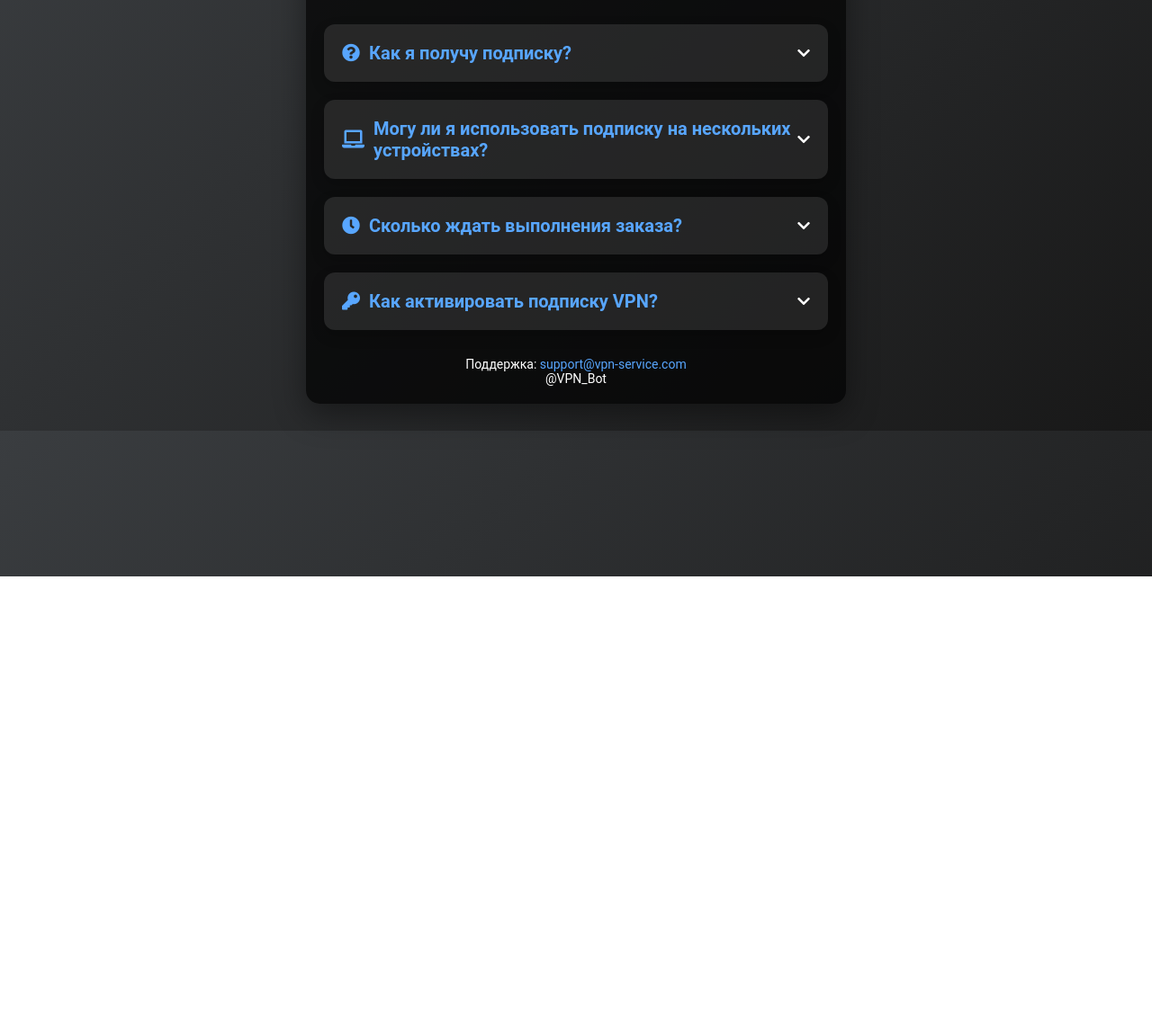
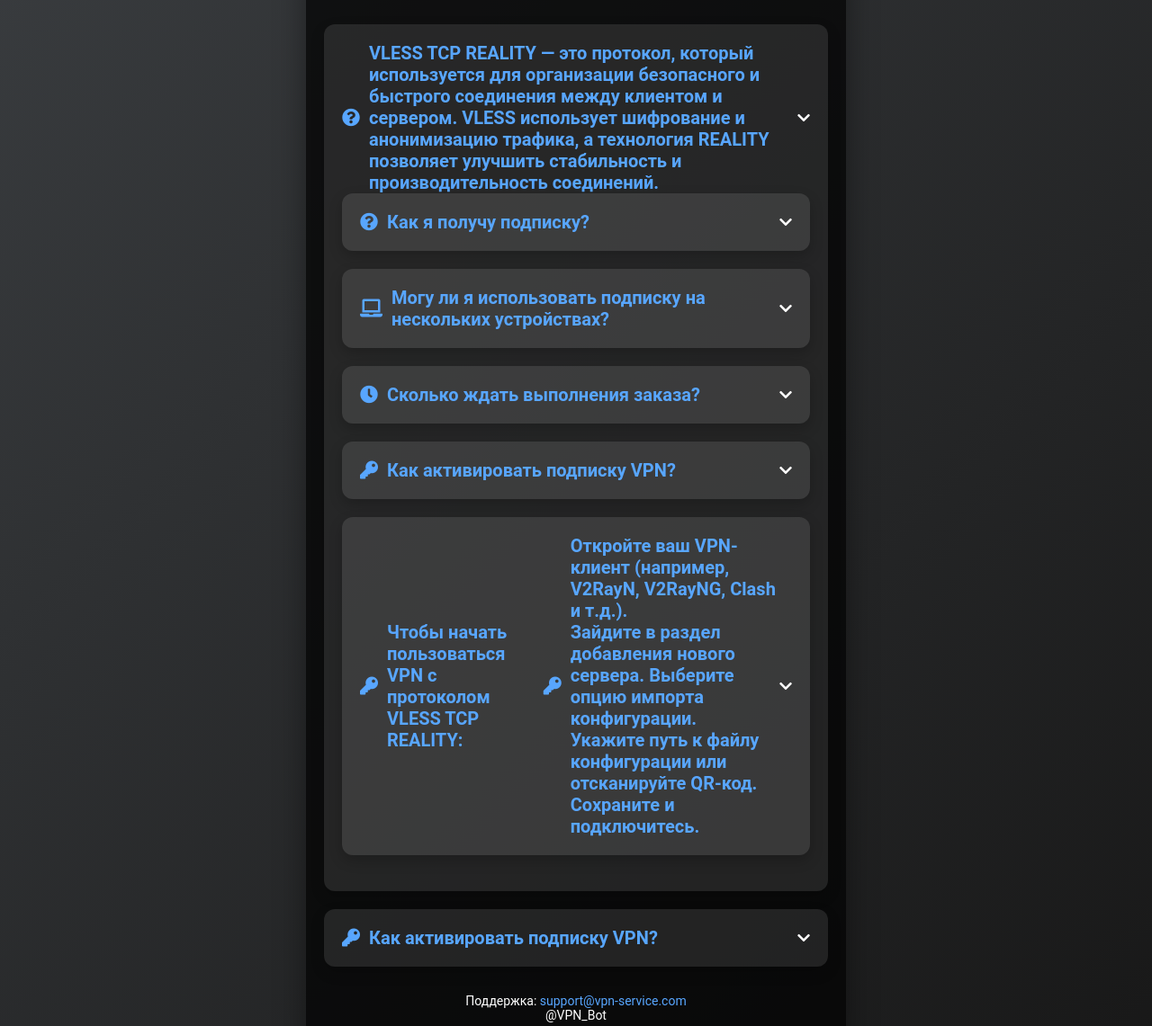
Before and after one commit to Veremud/pagenew, a plain HTML site: page index.html in a window 1280 px wide. Shown: the part 159-1300 px from the top of the page at 90% size. Before the commit the page ends 800 px from the top, so only its background shows below. Drawn offline with Linux system fonts and the light colour scheme.

Commit message:
Update index.html

```diff
--- a/index.html
+++ b/index.html
@@ -17,12 +17,17 @@
         </header>
 
         <section class="faq-section" id="faqSection">
+             <div class="faq-item" data-question="Что такое VLESS TCP REALITY?" onclick="toggleAnswer(1)">
+                <div class="faq-header">
+                    <h3><i class="fas fa-question-circle"></i>VLESS TCP REALITY — это протокол, который используется для организации безопасного и быстрого соединения между клиентом и сервером. VLESS использует шифрование и анонимизацию трафика, а технология REALITY позволяет улучшить стабильность и производительность соединений.</h3>
+                    <i class="fas fa-chevron-down"></i>
+                </div>
             <div class="faq-item" data-question="Как я получу подписку?" onclick="toggleAnswer(1)">
                 <div class="faq-header">
                     <h3><i class="fas fa-question-circle"></i> Как я получу подписку?</h3>
                     <i class="fas fa-chevron-down"></i>
                 </div>
-                <p id="answer1" class="answer">Вы получите подписку через код активации на указанную почту.</p>
+                <p id="answer1" class="answer">Необходимо оплатить подписку в Нашем боте.</p>
             </div>
             <div class="faq-item" data-question="Могу ли я использовать подписку на нескольких устройствах?" onclick="toggleAnswer(2)">
                 <div class="faq-header">
@@ -43,8 +48,30 @@
                     <h3><i class="fas fa-key"></i> Как активировать подписку VPN?</h3>
                     <i class="fas fa-chevron-down"></i>
                 </div>
-                <p id="answer4" class="answer">Активируйте подписку через свой аккаунт на сайте VPN или в приложении.</p>
+                <p id="answer4" class="answer">Подписка активируется моментально в боте после проверки оплаты.</p>
             </div>
+                    <div class="faq-item" data-question="Как импортировать конфигурацию в клиент?" onclick="toggleAnswer(4)">
+                    <div class="faq-header">
+                    <h3><i class="fas fa-key"></i>Чтобы начать пользоваться VPN с протоколом VLESS TCP REALITY:</h3>
+                    <h3><i class="fas fa-key"></i>Откройте ваш VPN-клиент (например, V2RayN, V2RayNG, Clash и т.д.).
+<br>Зайдите в раздел добавления нового сервера.
+Выберите опцию импорта конфигурации.<br>
+Укажите путь к файлу конфигурации или отсканируйте QR-код.<br>
+Сохраните и подключитесь.<br>
+</h3>
+                    <i class="fas fa-chevron-down"></i>
+                </div>
+                <p id="answer4" class="answer">Подписка активируется моментально в боте после проверки оплаты.</p>
+            </div>
+                 </div>
+                    <div class="faq-item" data-question="Как активировать подписку VPN?" onclick="toggleAnswer(4)">
+                    <div class="faq-header">
+                    <h3><i class="fas fa-key"></i> Как активировать подписку VPN?</h3>
+                    <i class="fas fa-chevron-down"></i>
+                </div>
+                <p id="answer4" class="answer">Подписка активируется моментально в боте после проверки оплаты.</p>
+            </div>
+
         </section>
 
         <footer>
```
